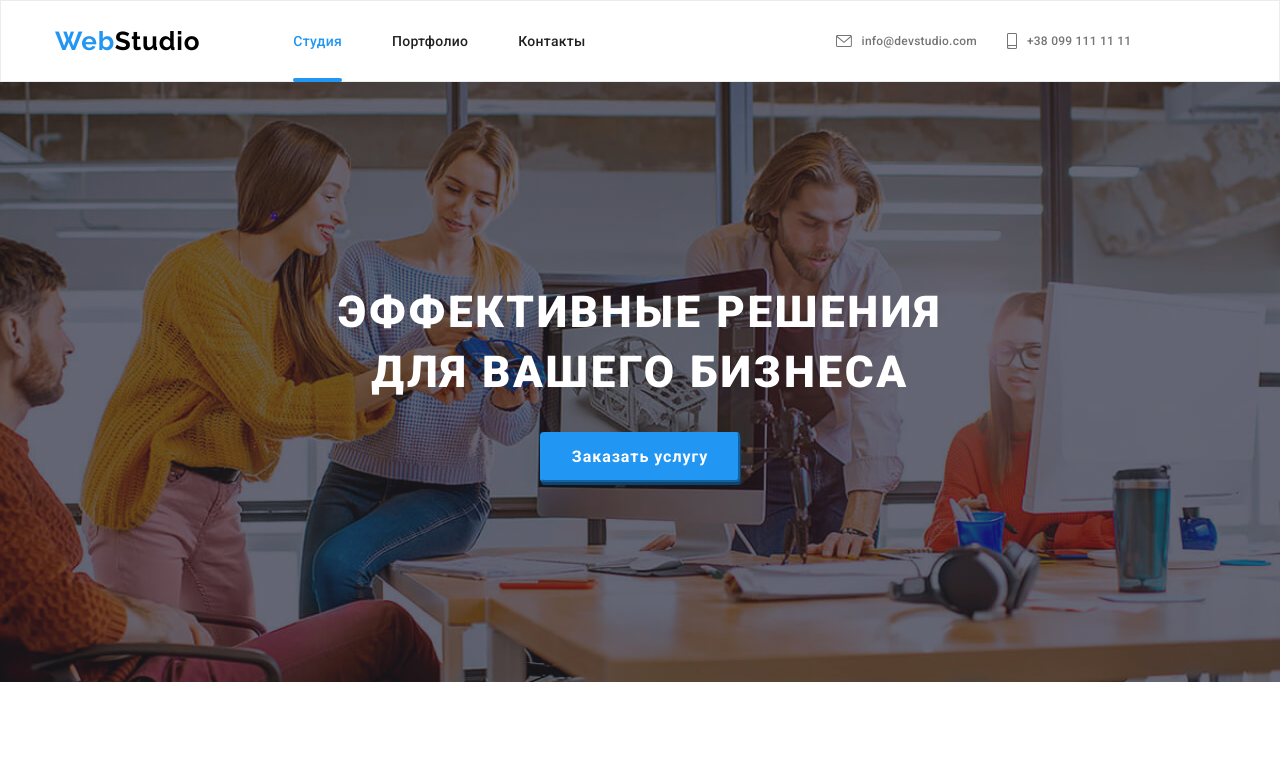
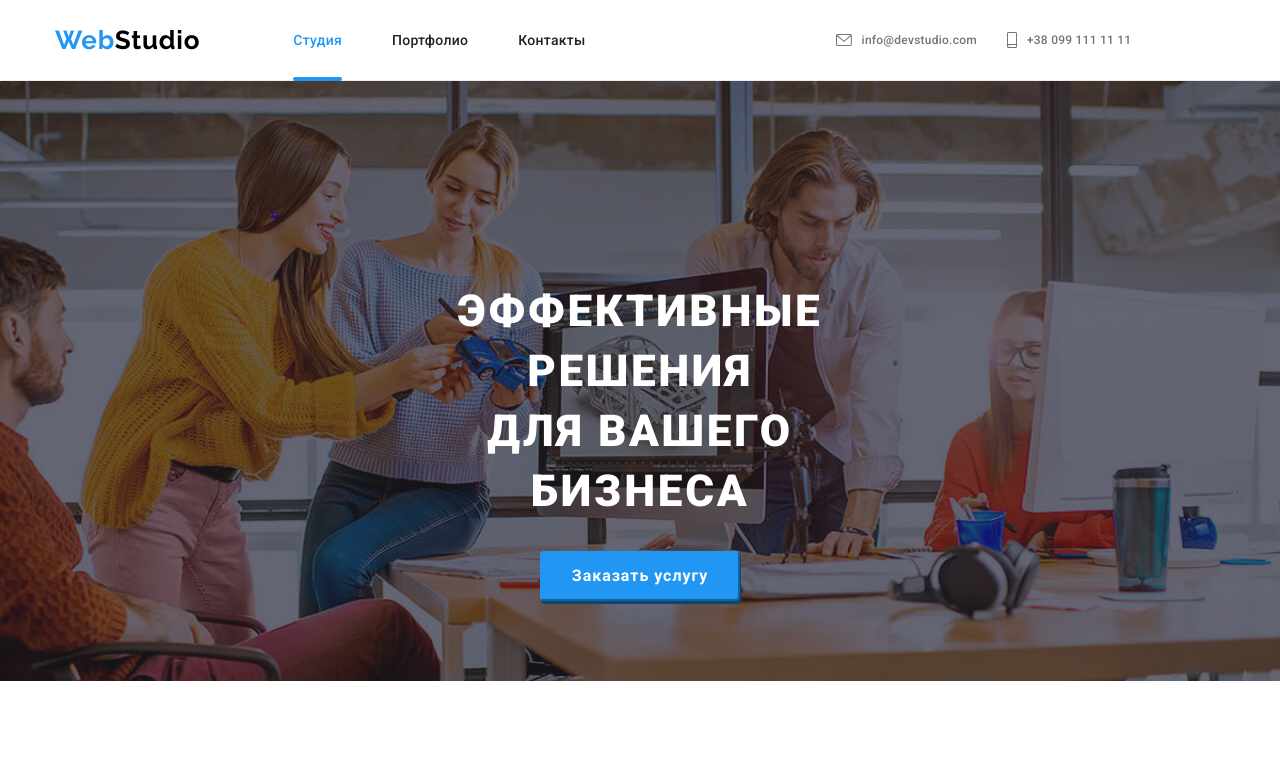
Before and after one commit to a-malyas/goit-markup-hw-08, a plain HTML site: page index.html in a window 1280 px wide. Shown: the top 770 px of the page. Drawn offline with nearby package versions, Linux system fonts and the light colour scheme.

Commit message:
Исправляет border в шапке

```diff
--- a/sass/components/_container.scss
+++ b/sass/components/_container.scss
@@ -5,6 +5,10 @@
   @media screen and (min-width: 480px) {
     width: 480px;
     margin: 0 auto;
+
+    .hero & {
+      width: 480px;
+    }
   }
 
   @media screen and (min-width: 768px) {
--- a/sass/layouts/_header.scss
+++ b/sass/layouts/_header.scss
@@ -1,5 +1,5 @@
 .header {
-  border: 1px solid #ececec;
+  border-bottom: 1px solid #ececec;
 }
 
 .logo {
```
Also changed, not shown: css/main.css, css/main.min.css, css/portfolio.css, css/portfolio.min.css, 4 other files.
